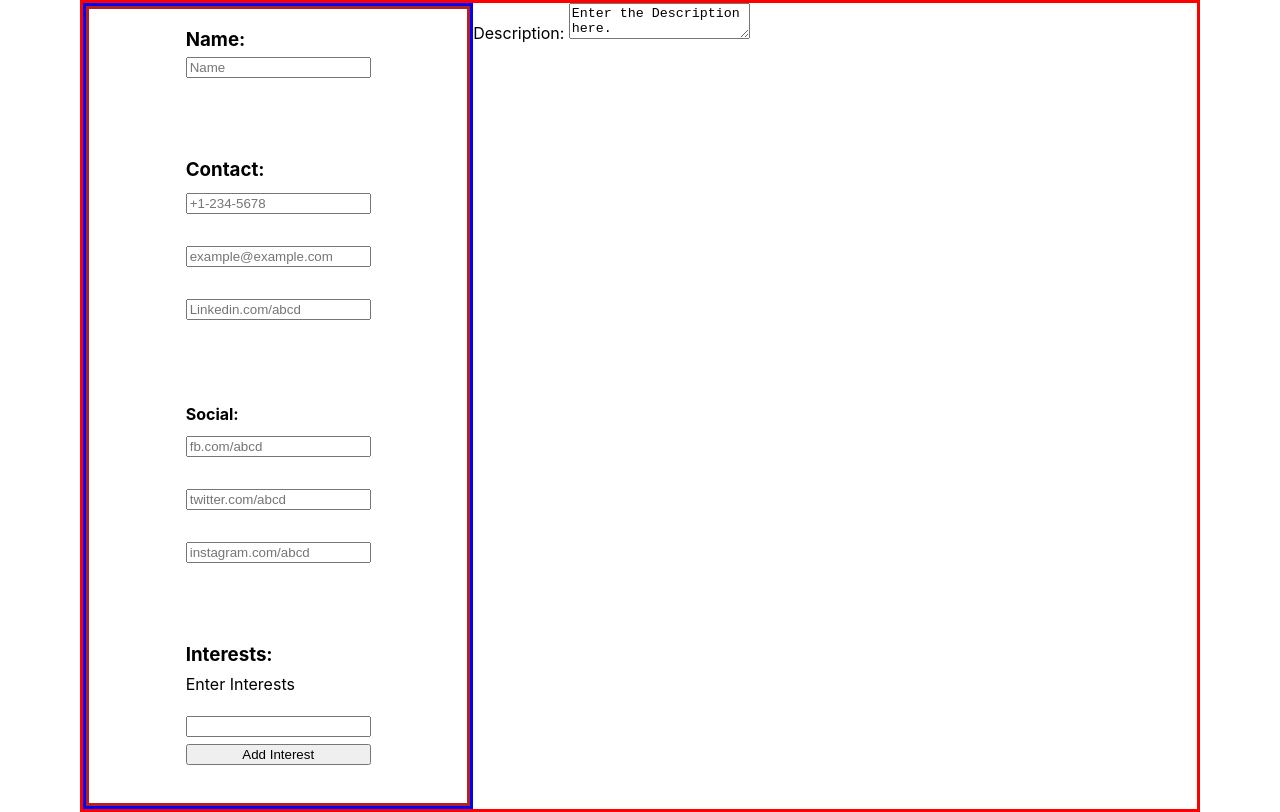
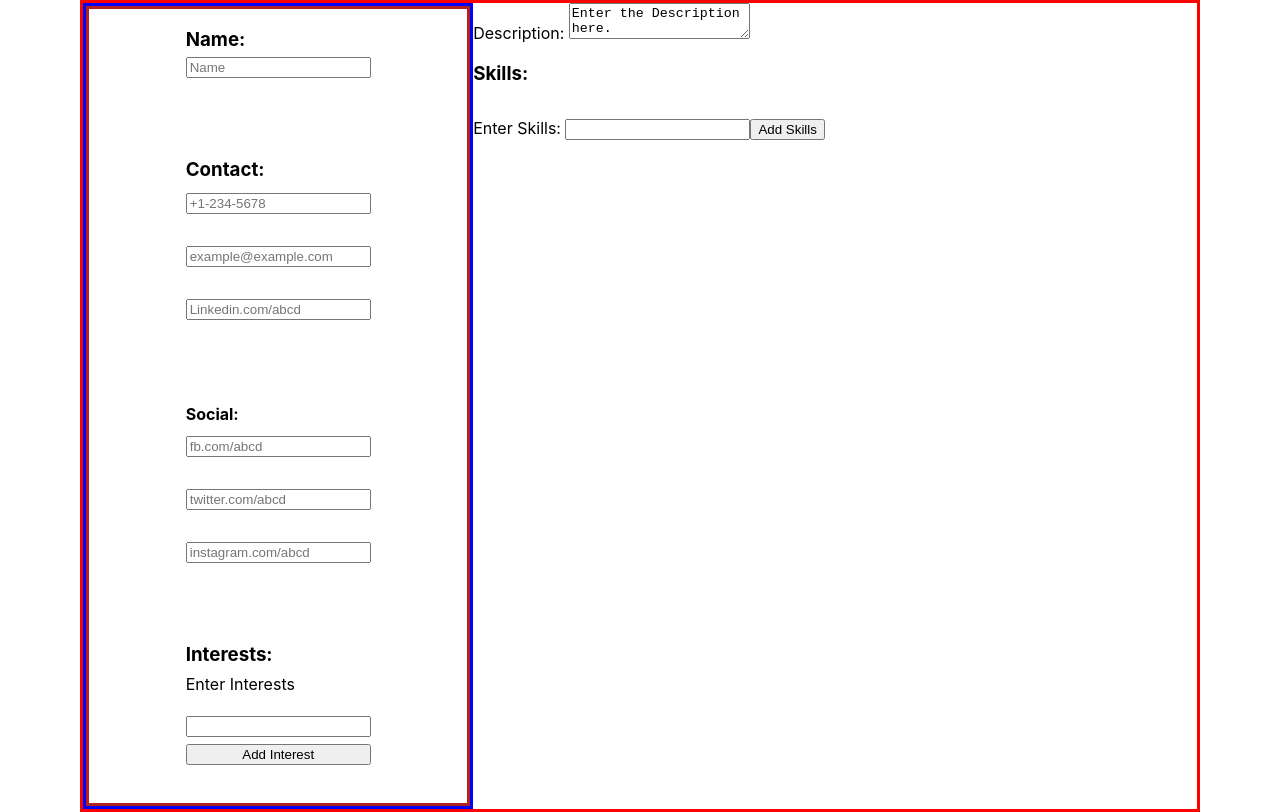
Before and after one commit to saadniazifed/React-CV-App, a React (Create React App) app: page / in a window 1280 px wide. Built offline with nearby package versions, Linux system fonts and the light colour scheme.

Commit message:
Functionality of Skills component is also working.

```diff
--- a/src/components/MainContent/MainContent/MainContent.js
+++ b/src/components/MainContent/MainContent/MainContent.js
@@ -1,6 +1,7 @@
 /* eslint-disable no-useless-constructor */
 import React, { Component } from "react";
 import Description from "../Description/Description";
+import Skills from "../Skills/Skills";
 
 class MainContent extends Component {
   constructor(props) {
@@ -11,6 +12,7 @@ class MainContent extends Component {
       <div>
         <form>
           <Description />
+          <Skills />
         </form>
       </div>
     );
--- a/src/components/MainContent/Skills/RenderSkills.js
+++ b/src/components/MainContent/Skills/RenderSkills.js
@@ -0,0 +1,32 @@
+import React, { Component } from "react";
+import uniqid from "uniqid";
+
+// eslint-disable-next-line no-unused-vars
+class RenderSkills extends Component {
+  // eslint-disable-next-line no-useless-constructor
+  constructor(props) {
+    super(props);
+  }
+
+  render() {
+    const { removeSkills, skillsList } = this.props;
+    return (
+      <>
+        <ul>
+          {skillsList.map((task, index) => {
+            return (
+              <li key={uniqid()}>
+                {task.text}
+                <button type="button" onClick={() => removeSkills(index)}>
+                  Remove Skills
+                </button>
+              </li>
+            );
+          })}
+        </ul>
+      </>
+    );
+  }
+}
+
+export default RenderSkills;
--- a/src/components/MainContent/Skills/Skills.js
+++ b/src/components/MainContent/Skills/Skills.js
@@ -0,0 +1,62 @@
+import React, { Component } from "react";
+import RenderSkills from "./RenderSkills";
+
+class Skills extends Component {
+  constructor(props) {
+    super(props);
+
+    this.state = {
+      userSkills: { text: "" },
+      skillsList: [],
+    };
+  }
+
+  handleChange = (e) => {
+    this.setState({
+      userSkills: {
+        text: e.target.value,
+      },
+    });
+  };
+
+  addSkills = (e) => {
+    e.preventDefault();
+    this.setState({
+      ...this.skillsList,
+      skillsList: this.state.skillsList.concat(this.state.userSkills),
+      userSkills: { text: "" },
+    });
+  };
+
+  removeSkills = (index) => {
+    let newArray = this.state.skillsList;
+    let pos = newArray.indexOf(index);
+    newArray.splice(pos, 1);
+    this.setState({
+      skillsList: newArray,
+    });
+  };
+
+  render() {
+    const { ...props } = this.state;
+
+    return (
+      <div>
+        <h3>Skills: </h3>
+        <label htmlFor="userSkills">Enter Skills: </label>
+        <input
+          type="text"
+          name="userSkills"
+          value={this.state.userSkills.text}
+          onChange={this.handleChange}
+        />
+        <button type="button" onClick={this.addSkills}>
+          Add Skills
+        </button>
+        <RenderSkills {...props} removeSkills={this.removeSkills} />
+      </div>
+    );
+  }
+}
+
+export default Skills;
--- a/src/components/SidebarComponent/Interests/Interests.js
+++ b/src/components/SidebarComponent/Interests/Interests.js
@@ -27,8 +27,6 @@ class Interests extends Component {
       interestList: this.state.interestList.concat(this.state.interestName),
       interestName: { text: "" },
     });
-
-    console.log(this.state.interestList);
   };
 
   removeHobby = (index) => {
@@ -38,8 +36,6 @@ class Interests extends Component {
     this.setState({
       interestList: newArray,
     });
-
-    console.log(newArray);
   };
 
   render() {
```
